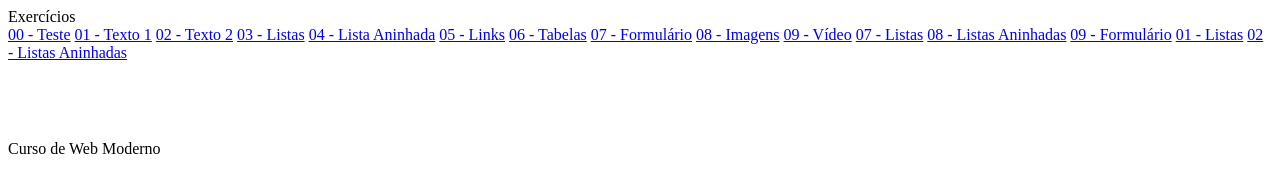
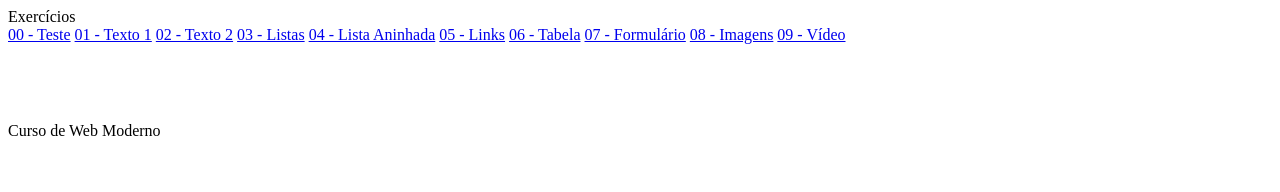
Before and after one commit to luanaAlm/JavaScript, a plain HTML site: page Exercicios_Web/1_html/index.html in a window 1280 px wide. Drawn offline with Linux system fonts and the light colour scheme.

Commit message:
Update index.html

```diff
--- a/Exercicios_Web/1_html/index.html
+++ b/Exercicios_Web/1_html/index.html
@@ -21,15 +21,11 @@ sem cache:  http-server -c-1 .-->
         <a href="Exercicios/listas.html">03 - Listas</a>
         <a href="Exercicios/listaAninhada.html">04 - Lista Aninhada</a>
         <a href="Exercicios/links.html">05 - Links</a>
-        <a href="Exercicios/tabela.html">06 - Tabelas</a>
+        <a href="Exercicios/tabela.html">06 - Tabela</a>
         <a href="Exercicios/form/form.html">07 - Formulário</a>
         <a href="Exercicios/imagens.html">08 - Imagens</a>
         <a href="Exercicios/video.html">09 - Vídeo</a>
-        <a href="Exercicios/listas.html">07 - Listas</a>
-        <a href="Exercicios/listaAninhada.html">08 - Listas Aninhadas</a>
-        <a href="Exercicios/form/form.html">09 - Formulário</a>
-        <a href="Exercicios/listas.html">01 - Listas</a>
-        <a href="Exercicios/listaAninhada.html">02 - Listas Aninhadas</a>
+
     </nav>
     <section id="conteudo"></section>
     <footer>
```
